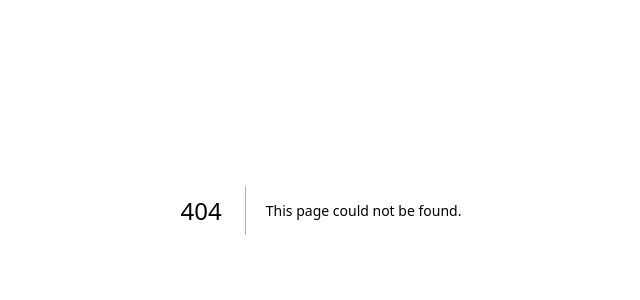
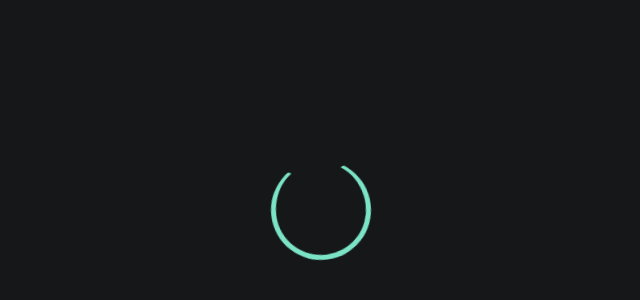
Before and after one commit to MOONLAYT400/cv-generator, a Next.js app: page / in a window 1280 px wide. Before the commit this address had no page. Shown: the part 190-490 px from the top of the page, without its empty margins (319-959 px from the left). Built offline with nearby package versions, Linux system fonts and the light colour scheme.

Commit message:
Home enter page and page loader

```diff
--- /dev/null
+++ b/src/app/(public)/page.tsx
@@ -0,0 +1,5 @@
+import { PageLoadLayout } from "@/components/ui/page-loader/PageLoadLayout"
+
+export default function Home() {
+  return <PageLoadLayout />
+}
--- /dev/null
+++ b/src/components/ui/page-loader/PageLoadLayout.styled.ts
@@ -0,0 +1,35 @@
+import { styled } from "styled-components"
+
+import { COLORS } from "@/constants/styles/colors"
+
+export const LoaderWrapper = styled.div`
+  position: fixed;
+  top: 0px;
+  bottom: 0px;
+  left: 0px;
+  right: 0px;
+  z-index: 25;
+  display: flex;
+  justify-content: center;
+  align-items: center;
+  background: ${COLORS.BLACK_BACKGROUND};
+`
+
+export const Loader = styled.div`
+  margin: auto;
+  border: 5px solid ${COLORS.TURQUOISE};
+  border-radius: 50%;
+  border-top: 2px solid transparent;
+  width: 100px;
+  height: 100px;
+  animation: spinner 1s linear infinite;
+
+  @keyframes spinner {
+    0% {
+      transform: rotate(0deg);
+    }
+    100% {
+      transform: rotate(360deg);
+    }
+  }
+`
--- /dev/null
+++ b/src/components/ui/page-loader/PageLoadLayout.tsx
@@ -0,0 +1,11 @@
+"use client"
+
+import { Loader, LoaderWrapper } from "./PageLoadLayout.styled"
+
+export const PageLoadLayout = () => {
+  return (
+    <LoaderWrapper>
+      <Loader />
+    </LoaderWrapper>
+  )
+}
```
